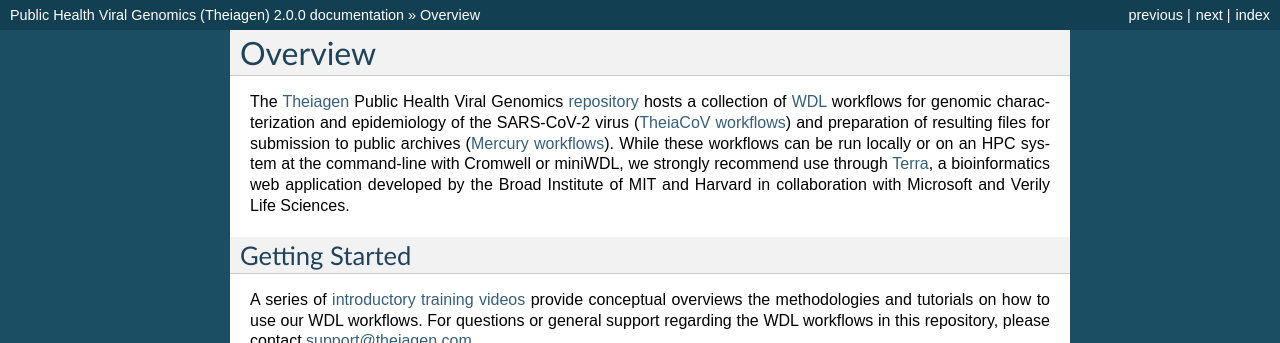
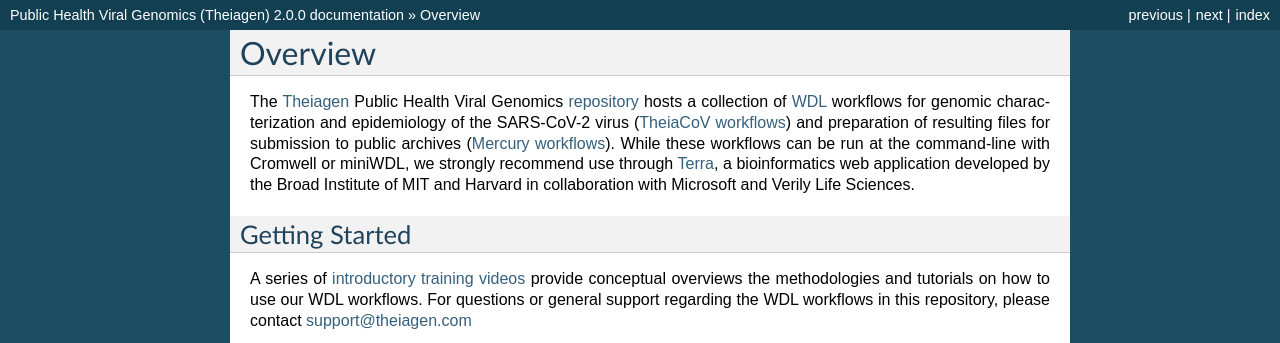
Before and after one commit to theiagen/public_health_viral_genomics, a Sphinx documentation site: the page built from docs/source/overview.rst, in a window 1280 px wide and 900 px high, cut to the strip 0-343 px from the top of the window. Built offline with Sphinx 7.4.7, drawn with Linux system fonts in a browser that asks for light colours; pages that are not in the unit, such as notebooks, are missing from menus.

Commit message:
More concise

```diff
--- a/docs/source/overview.rst
+++ b/docs/source/overview.rst
@@ -2,7 +2,7 @@
 Overview
 ============================
 
-The `Theiagen <https://theiagen.com/>`_ Public Health Viral Genomics `repository <https://github.com/theiagen/public_health_viral_genomics>`_ hosts a collection of `WDL <https://github.com/openwdl/wdl>`_ workflows for genomic characterization and epidemiology of the SARS-CoV-2 virus (`TheiaCoV workflows <https://public-health-viral-genomics-theiagen.readthedocs.io/en/latest/theiacov_workflows.html>`_) and preparation of resulting files for submission to public archives (`Mercury workflows <https://public-health-viral-genomics-theiagen.readthedocs.io/en/latest/mercury_workflows.html>`_). While these workflows can be run locally or on an HPC system at the command-line with Cromwell or miniWDL, we strongly recommend use through `Terra <https://app.terra.bio/>`_, a bioinformatics web application developed by the Broad Institute of MIT and Harvard in collaboration with Microsoft and Verily Life Sciences.
+The `Theiagen <https://theiagen.com/>`_ Public Health Viral Genomics `repository <https://github.com/theiagen/public_health_viral_genomics>`_ hosts a collection of `WDL <https://github.com/openwdl/wdl>`_ workflows for genomic characterization and epidemiology of the SARS-CoV-2 virus (`TheiaCoV workflows <https://public-health-viral-genomics-theiagen.readthedocs.io/en/latest/theiacov_workflows.html>`_) and preparation of resulting files for submission to public archives (`Mercury workflows <https://public-health-viral-genomics-theiagen.readthedocs.io/en/latest/mercury_workflows.html>`_). While these workflows can be run at the command-line with Cromwell or miniWDL, we strongly recommend use through `Terra <https://app.terra.bio/>`_, a bioinformatics web application developed by the Broad Institute of MIT and Harvard in collaboration with Microsoft and Verily Life Sciences.
 
 Getting Started
 ------------------
```
